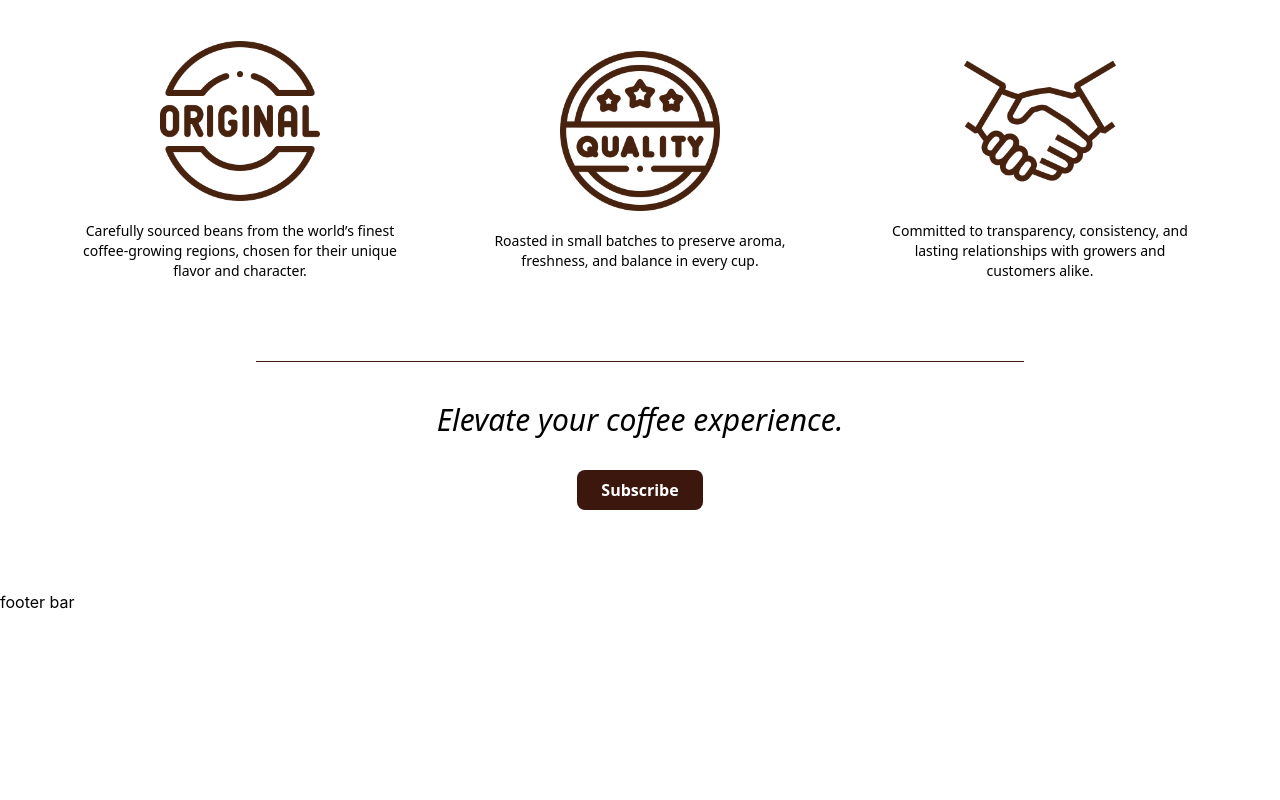
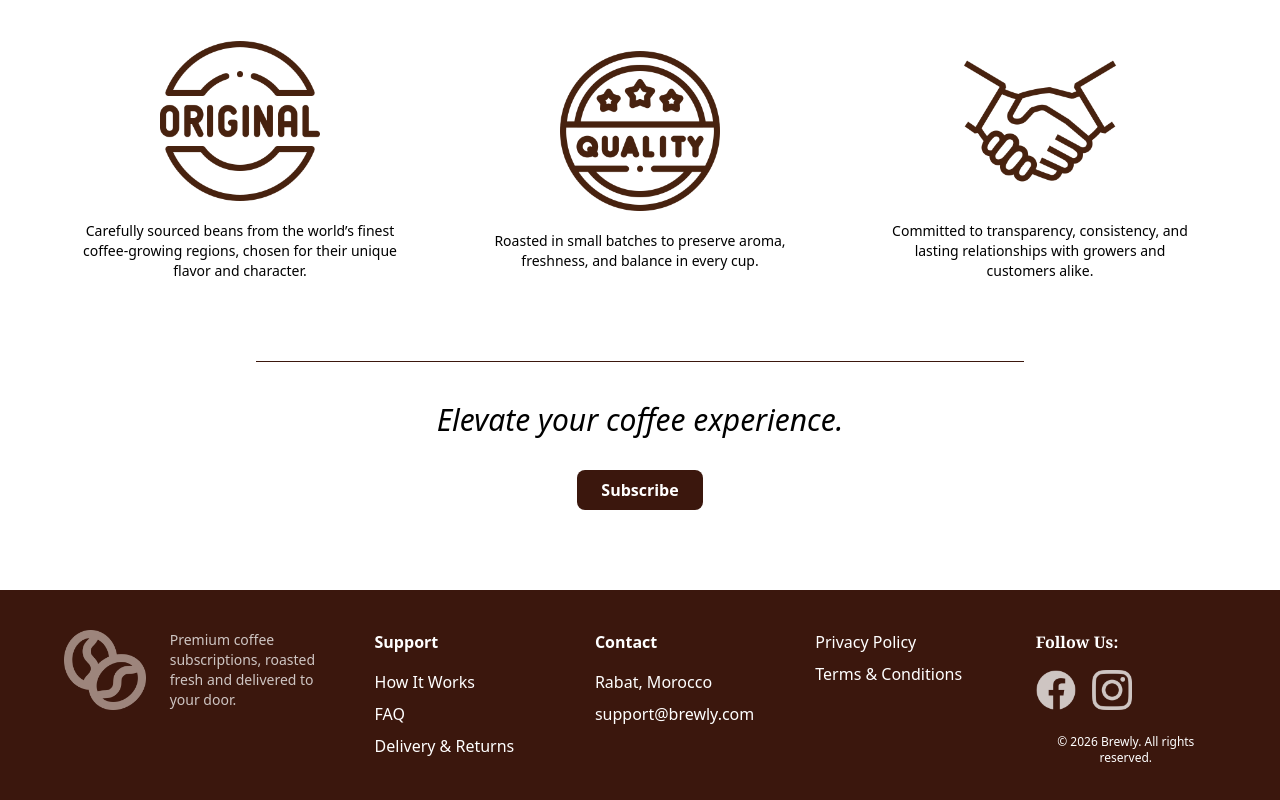
Before and after one commit to RedaSatrallah/Coffee-shop, a React (Create React App) app in the folder frontend/: page / in a window 1280 px wide. Shown: the part 3320-4120 px from the top of the page. Before the commit the page ends 3934 px from the top, so only its background shows below. Built offline with nearby package versions, Linux system fonts and the light colour scheme.

Commit message:
Ajout footer

```diff
--- a/frontend/src/Layouts/Footer.jsx
+++ b/frontend/src/Layouts/Footer.jsx
@@ -1,5 +1,60 @@
-export default function Footer(){
-    return(
-        <h1>footer bar</h1>
-    );
+import logo from "../assets/logo.png";
+import facebook from "../assets/facebook.png";
+import instagram from "../assets/instagram.png";
+
+export default function Footer() {
+  return (
+    <footer className="bg-brown text-white py-10 px-6 font-instrument-sans">
+
+      {/* Container for all parts */}
+      <div className="flex flex-col md:flex-row md:justify-between md:items-start gap-10 max-w-6xl mx-auto">
+
+        {/* Part 1: Logo + text */}
+<div className="flex flex-col md:flex-row items-start md:items-center gap-4 md:gap-6 md:w-1/4">
+  <img src={logo} alt="Brand logo" className="h-16 w-auto md:h-20 opacity-50" />
+  <p className="opacity-75 text-sm md:text-sm leading-snug max-w-[200px] md:max-w-[300px]">
+    Premium coffee subscriptions, roasted fresh and delivered to your door.
+  </p>
+</div>
+
+
+        {/* Part 2: Support links */}
+        <div className="flex flex-col gap-2 md:w-1/6">
+          <p className="font-bold mb-2">Support</p>
+          <a href="#home" className="hover:underline">How It Works</a>
+          <a href="#home" className="hover:underline">FAQ</a>
+          <a href="#home" className="hover:underline">Delivery & Returns</a>
+        </div>
+
+        {/* Part 3: Contact */}
+        <div className="flex flex-col gap-2 md:w-1/6">
+          <p className="font-bold mb-2">Contact</p>
+          <a href="#home" className="hover:underline">Rabat, Morocco</a>
+          <a href="#home" className="hover:underline">support@brewly.com</a>
+        </div>
+
+        {/* Part 4: Legal */}
+        <div className="flex flex-col gap-2 md:w-1/6">
+          <a href="#home" className="hover:underline">Privacy Policy</a>
+          <a href="#home" className="hover:underline">Terms & Conditions</a>
+        </div>
+
+        {/* Part 5: Social */}
+        <div className="flex flex-col gap-2 md:w-1/6">
+          <p className="font-robotoSerif font-semibold mb-2">Follow Us:</p>
+          <div className="flex gap-4 opacity-75">
+            <img src={facebook} alt="facebook" className="w-10 h-10" />
+            <img src={instagram} alt="instagram" className="w-10 h-10" />
+
+          </div>
+          {/* COPYRIGHT */}
+          <p className="text-xs text-opacity-75 mt-4 text-center">
+            © 2026 Brewly. All rights reserved.
+          </p>
+        </div>
+
+      </div>
+
+    </footer>
+  );
 }
```
Also changed, not shown: frontend/src/assets/facebook.png (added), frontend/src/assets/instagram.png (added).
